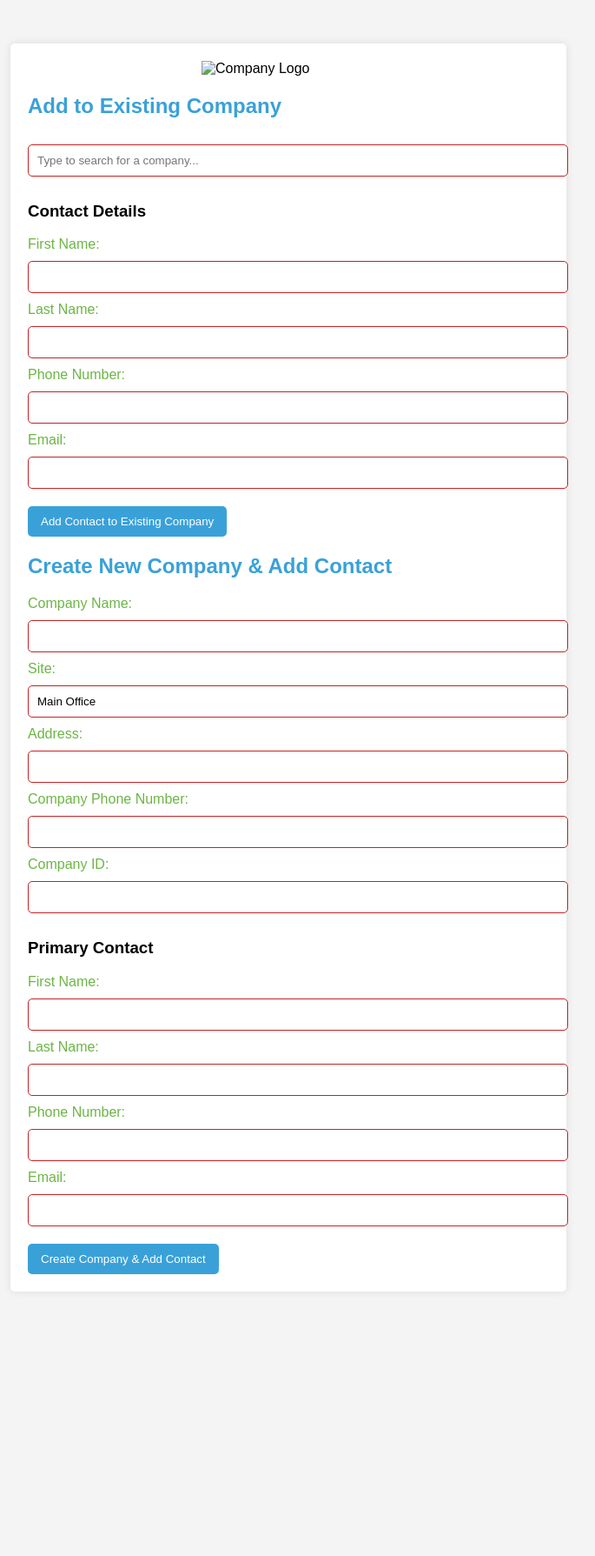
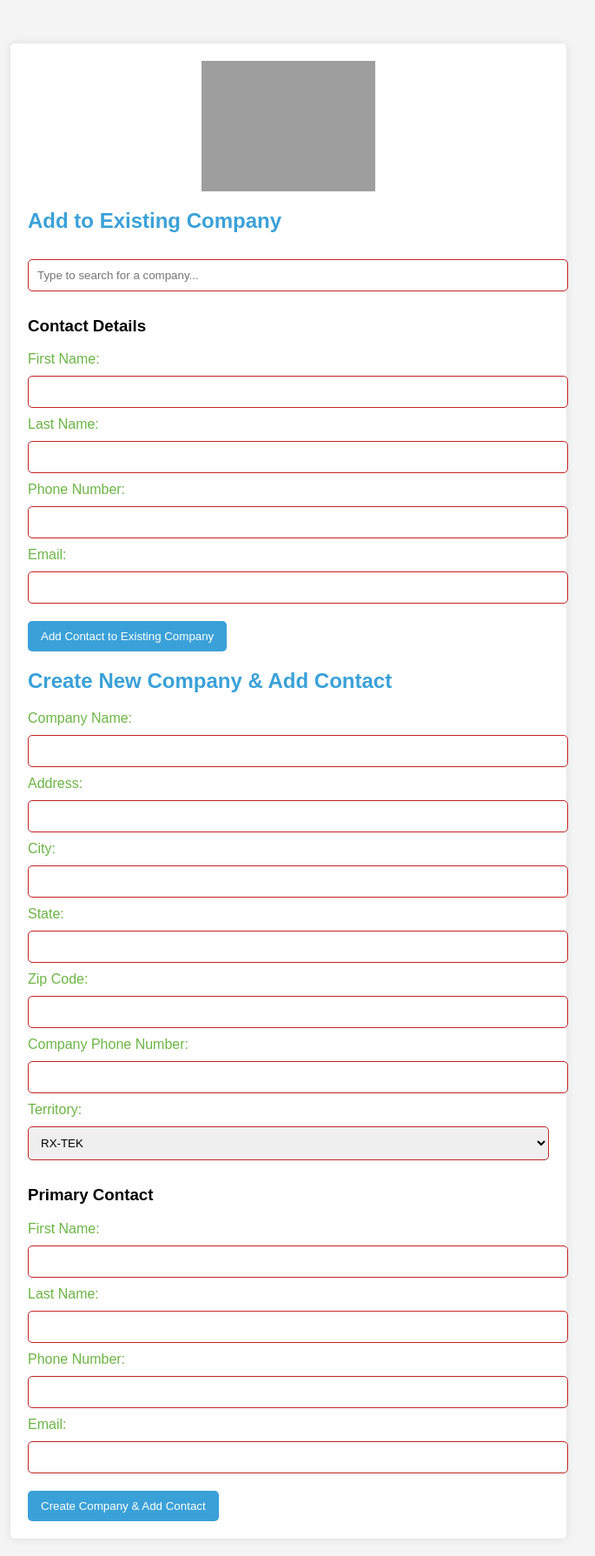
Before and after one commit to OlsenSM91/CNS-8x8-ConnectWise-Screen-Pop-Ticket-Creation-Workflow, a Flask app: page /add-contact in a window 1280 px wide. Shown: the top 1789 px of the page at 87% size, without its empty margins (308-993 px from the left). Before the commit the page ends 1465 px from the top, so only its background shows below. Run offline with Flask 3, Linux system fonts and the light colour scheme; grey boxes are pictures that could not be loaded.

Commit message:
Update add_contact.html
- Updated to match the updates made to app.py
- New page added, now has working logo and favicon
- Boxes now function for the relevent tasks

```diff
--- a/templates/add_contact.html
+++ b/templates/add_contact.html
@@ -4,6 +4,7 @@
 <head>
     <meta charset="UTF-8">
     <meta name="viewport" content="width=device-width, initial-scale=1.0">
+	<link rel="shortcut icon" href="https://cns4u.com/logo/labtech.ico"/>
     <title>Add Contact</title>
     <style>
         body {
@@ -62,7 +63,8 @@
 
 <body>
     <div class="container">
-        <img src="{{ logo_url }}" alt="Company Logo" class="logo">
+        <!-- Company Logo -->
+        <img src="https://www.cns4u.com/logo/logo-medium.png" alt="Logo" class="logo">
 
         <!-- Add to Existing Company -->
         <h2>Add to Existing Company</h2>
@@ -95,17 +97,30 @@
             <label for="new-company-name">Company Name:</label>
             <input type="text" id="new-company-name" name="companyName" required>
 
-            <label for="site">Site:</label>
-            <input type="text" id="site" name="site" value="Main Office" required>
+            <!-- For Company Address -->
+			<label for="address">Address:</label>
+			<input type="text" id="address" name="address" required>
 
-            <label for="address">Address:</label>
-            <input type="text" id="address" name="address" required>
+			<!-- For City -->
+			<label for="city">City:</label>
+			<input type="text" id="city" name="city" required>
+
+			<!-- For State -->
+			<label for="state">State:</label>
+			<input type="text" id="state" name="state" required>
+
+			<!-- For Zip Code -->
+			<label for="zip">Zip Code:</label>
+			<input type="text" id="zip" name="zip" required>
 
             <label for="company-phone">Company Phone Number:</label>
             <input type="text" id="company-phone" name="companyPhone" required>
 
-            <label for="company-id">Company ID:</label>
-            <input type="text" id="company-id" name="companyId" required>
+            <label for="territory">Territory:</label>
+			<select id="territory" name="territory" required>
+				<option value="RX-TEK">RX-TEK</option>
+				<option value="Computer Networking Solutions">Computer Networking Solutions</option>
+			</select>
 
             <!-- Primary Contact Details -->
             <h3>Primary Contact</h3>
```
